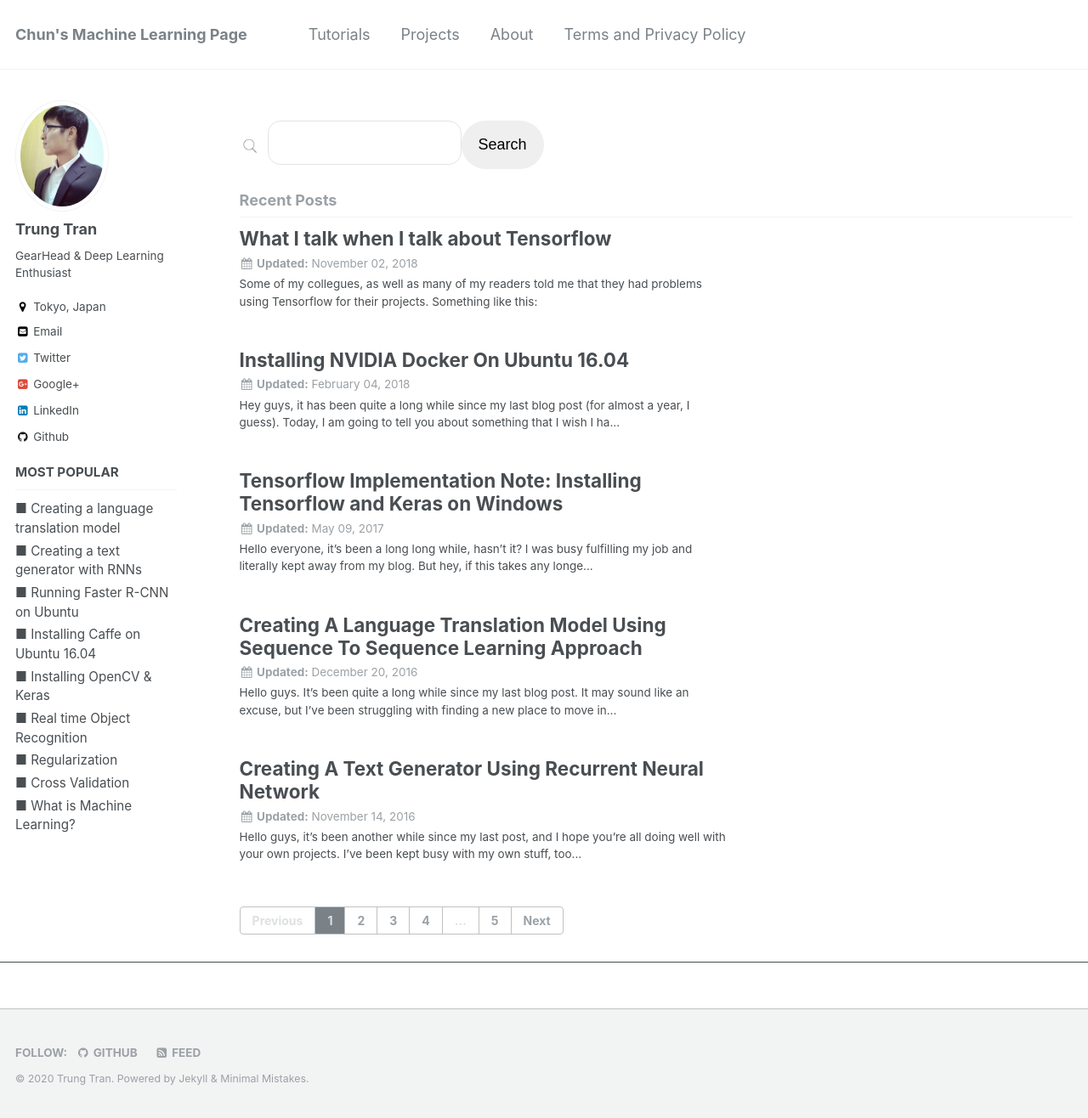
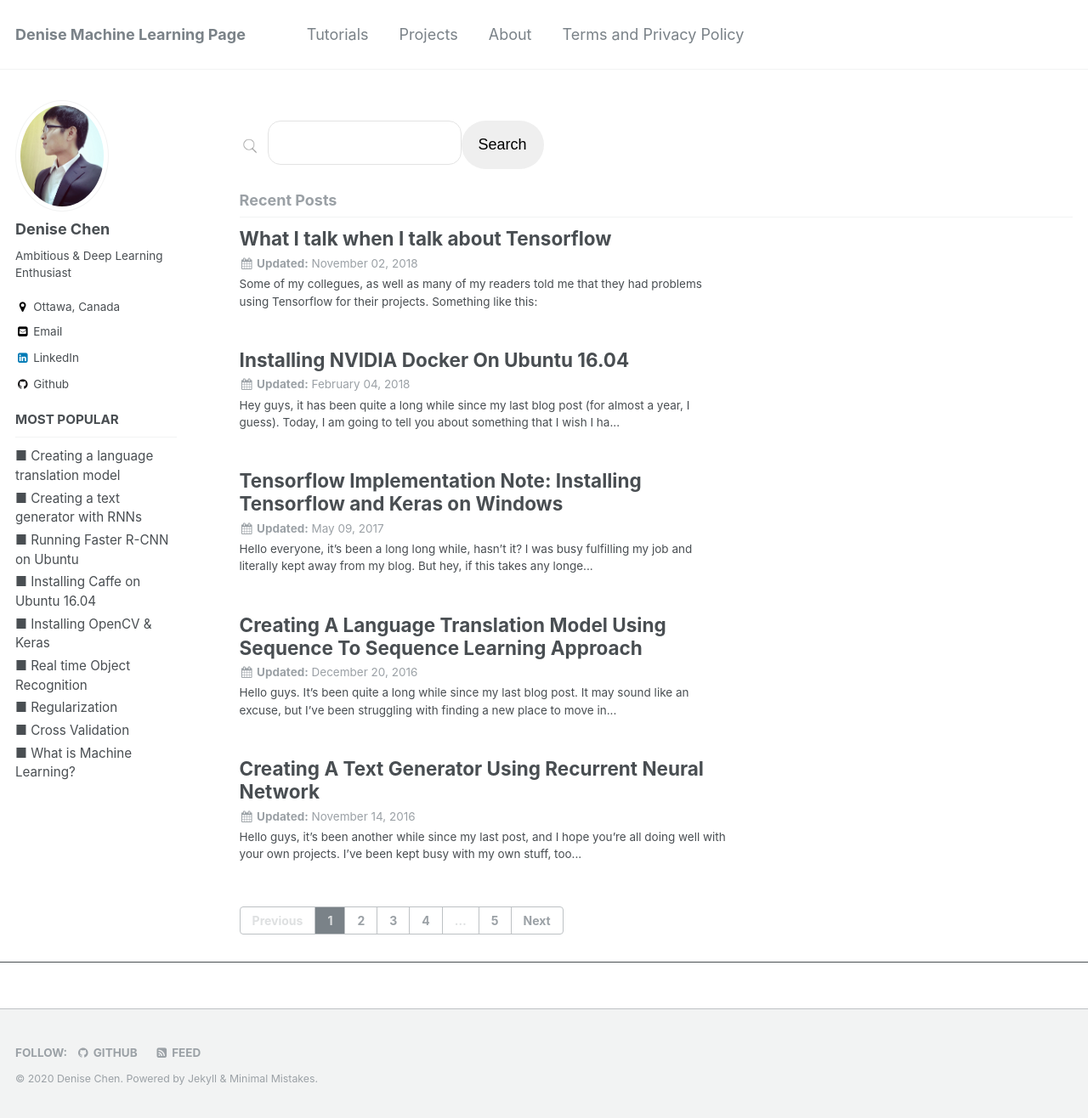
Before and after one commit to denisechendd/denisechenddaa.github.io, a Jekyll site: the page built from index.html, in a window 1280 px wide and 1316 px high. Shown: the whole window at 85% size. Built offline with Jekyll 4.4.1, drawn with Linux system fonts in a browser that asks for light colours; nearby versions of some CDN libraries; the list of posts is cut into pages by our own code.

Commit message:
updated version

```diff
--- a/_config.yml
+++ b/_config.yml
@@ -7,20 +7,20 @@
 
 # Site Settings
 locale                   : "en"
-title                    : "Chun's Machine Learning Page"
+title                    : "Denise Machine Learning Page"
 title_separator          : "-"
-name                     : "Trung Tran"
+name                     : "Denise Chen"
 description              : "Page of a deep learning's enthuasiast."
-url                      : "https://ChunML.github.io" # the base hostname & protocol for your site e.g. "https://mmistakes.github.io"
-baseurl                  : "/ChunML.github.io" # the subpath of your site, e.g. "/blog"
-repository               : "ChunML/ChunML.github.io" # GitHub username/repo-name e.g. "mmistakes/minimal-mistakes"
+url                      : "https://denisechendd.github.io" # the base hostname & protocol for your site e.g. "https://mmistakes.github.io"
+baseurl                  : "/denisechendd.github.io" # the subpath of your site, e.g. "/blog"
+repository               : "denisechendd/denisechendd.github.io" # GitHub username/repo-name e.g. "mmistakes/minimal-mistakes"
 teaser                   : "teaser.jpg" # filename of teaser fallback teaser image placed in /images/, .e.g. "500x300.png"
 # breadcrumbs            : false # true, false (default)
 words_per_minute         : 200
 comments:
   provider               : "disqus" # false (default), "disqus", "discourse", "facebook", "google-plus", "staticman", "custom"
   disqus:
-    shortname            : "chunml" # https://help.disqus.com/customer/portal/articles/466208-what-s-a-shortname-
+    shortname            : "denisechendd" # https://help.disqus.com/customer/portal/articles/466208-what-s-a-shortname-
   discourse:
     server               : # https://meta.discourse.org/t/embedding-discourse-comments-via-javascript/31963 , e.g.: meta.discourse.org
   facebook:
@@ -77,11 +77,11 @@
 
 # Site Author
 author:
-  name             : "Trung Tran"
+  name             : "Denise Chen"
   avatar           : "bio-photo.jpg"
-  bio              : "GearHead & Deep Learning Enthusiast"
-  location         : "Tokyo, Japan"
-  email            : "chunml.techexplained@gmail.com"
+  bio              : "Ambitious & Deep Learning Enthusiast"
+  location         : "Ottawa, Canada"
+  email            : "denisechendd@gmail.com"
   uri              :
   bitbucket        :
   codepen          :
@@ -89,18 +89,18 @@
   flickr           :
   facebook         :
   foursquare       :
-  github           : "ChunML"
-  google_plus      : "TrungTran_chunml"
+  github           : "Denisechendd"
+  google_plus      :
   keybase          :
   instagram        :
   lastfm           :
-  linkedin         : "chunml"
+  linkedin         : "Denise Chen"
   pinterest        :
   soundcloud       :
   stackoverflow    : # "123456/username" (the last part of your profile url, e.g. http://stackoverflow.com/users/123456/username)
   steam            :
   tumblr           :
-  twitter          : "chunmlpage"
+  twitter          :
   vine             :
   weibo            :
   xing             :
```
